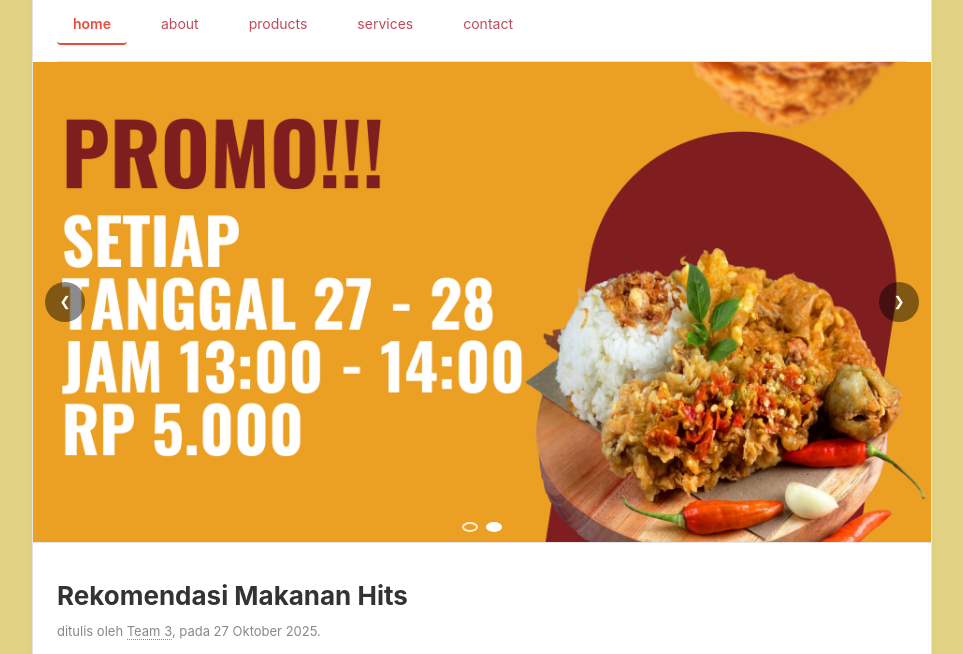
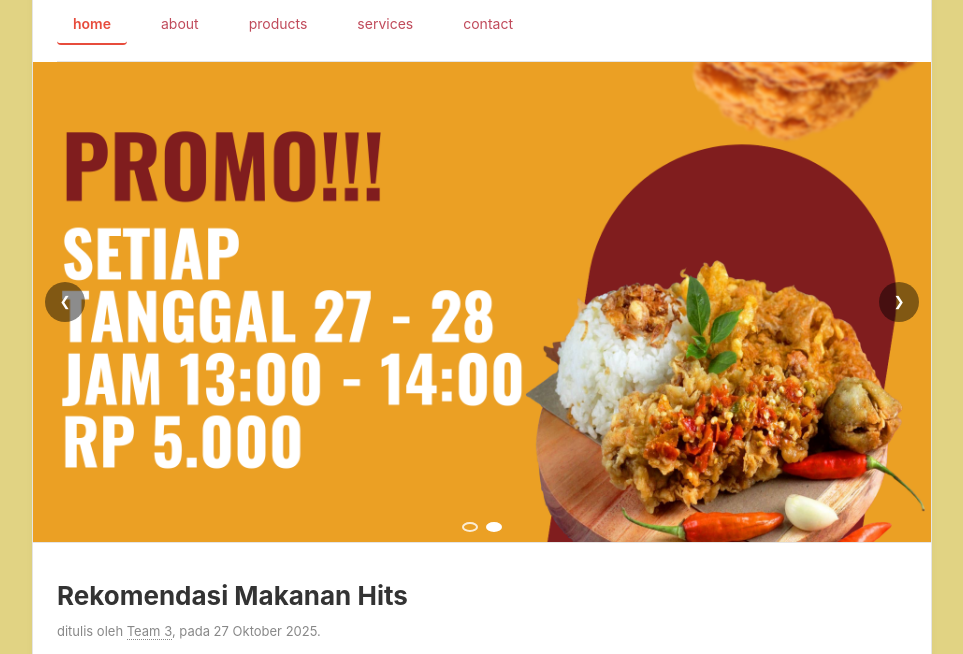
Before and after one commit to team3-PG/Kuliner-News, a plain HTML site: page index.html in a window 1280 px wide. Shown: the part 114-768 px from the top of the page, without its empty margins (158-1121 px from the left). Drawn offline with Linux system fonts and the light colour scheme.

Commit message:
Update style.css

```diff
--- a/style.css
+++ b/style.css
@@ -220,3 +220,20 @@ html {
 @media (max-width: 550px){
   .slide{ height: clamp(180px, 50vw, 340px); }
 }
+
+/* Untuk gambar slider agar tidak terpotong */
+.slider img,
+figure.cover img {
+  width: 100%;
+  height: auto;          /* mengikuti tinggi gambar otomatis */
+  object-fit: contain;   /* tidak memotong gambar */
+}
+
+/* Jika ingin area slider tetap rapi */
+.slider {
+  max-width: 100%;
+  overflow: hidden;
+}
+img {
+  max-width: 100%;
+}
```
